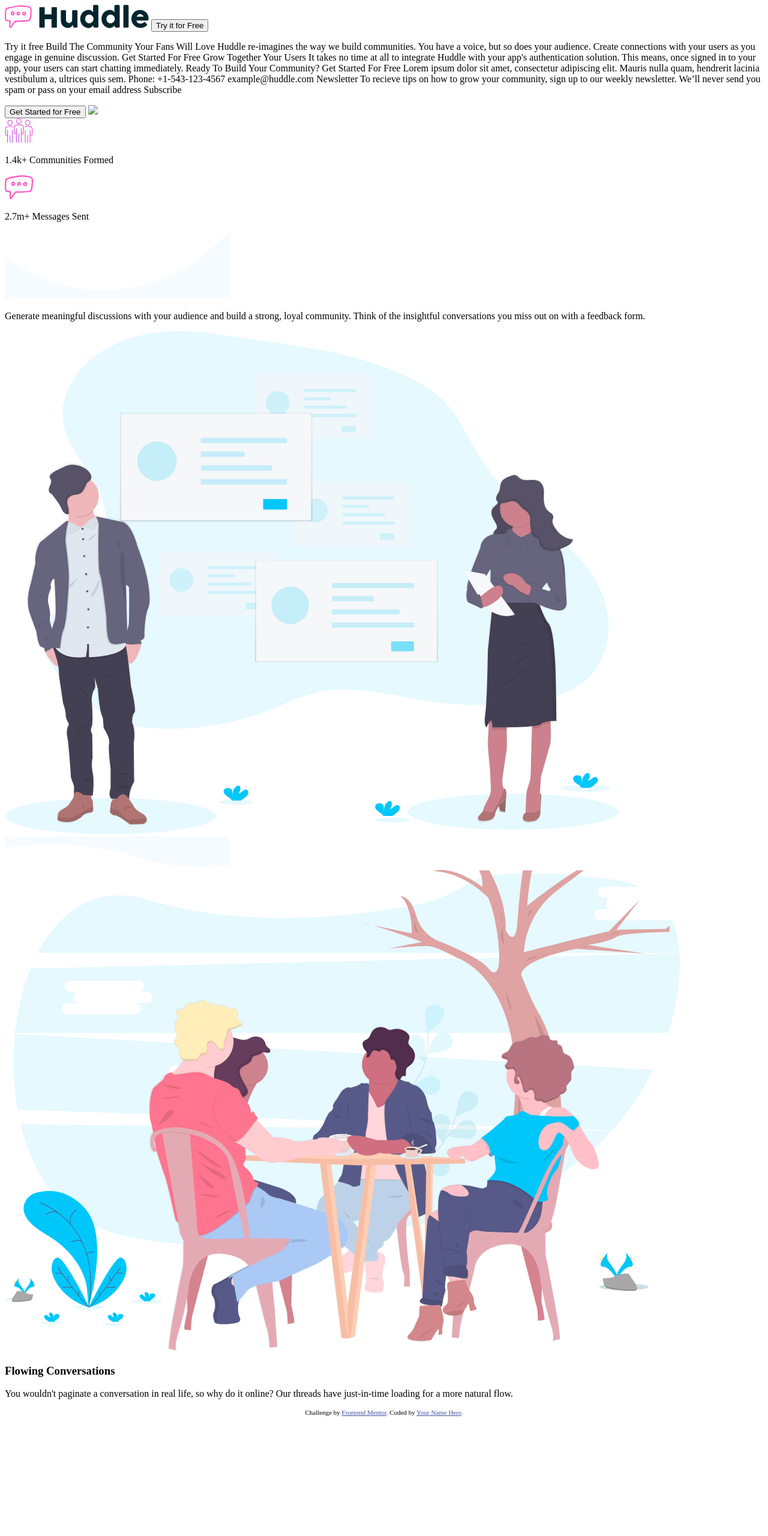
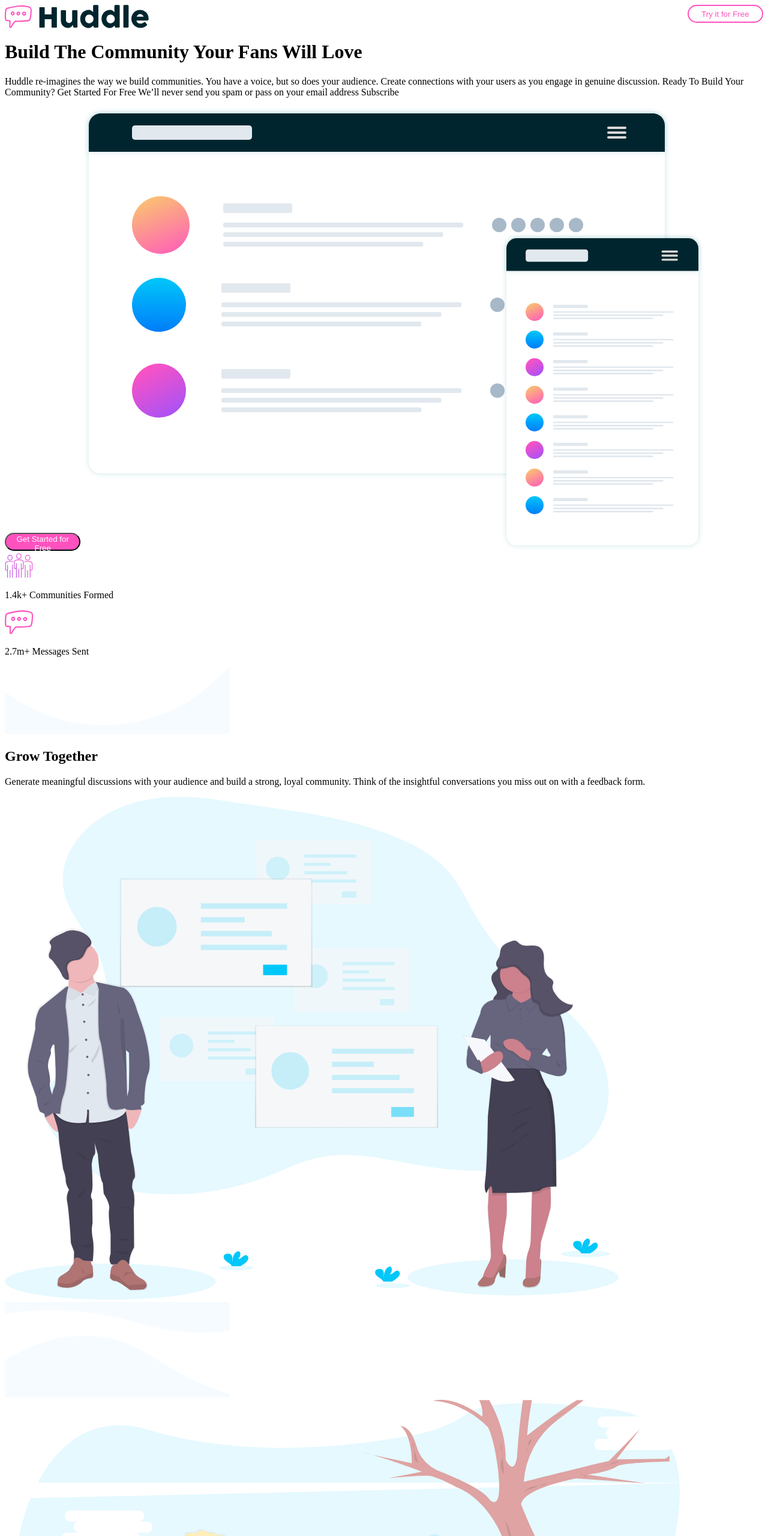
Before and after one commit to Calvinoea/huddle-landing-page, a plain HTML site: page index.html in a window 1280 px wide. Shown: the top 2560 px of the page at 60% size. Before the commit the page ends 2371 px from the top, so only its background shows below. Drawn offline with Linux system fonts and the light colour scheme.

Commit message:
Added styling

```diff
--- a/index.html
+++ b/index.html
@@ -3,6 +3,7 @@
 
 <head>
     <meta charset="UTF-8">
+    <script src="https://kit.fontawesome.com/dcc95333f3.js" crossorigin="anonymous"></script>
     <meta name="viewport" content="width=device-width, initial-scale=1.0">
     <!-- displays site properly based on user's device -->
     <link href="style.css" type="text/css" rel="stylesheet">
@@ -37,17 +38,17 @@
 
     <main>
 
+        <h1>Build The Community Your Fans Will Love</h1>
+
         <p>
-            Try it free Build The Community Your Fans Will Love Huddle re-imagines the way we build communities. You have a voice, but so does your audience. Create connections with your users as you engage in genuine discussion. Get Started For Free Grow Together
-            Your Users It takes no time at all to integrate Huddle with your app's authentication solution. This means, once signed in to your app, your users can start chatting immediately. Ready To Build Your Community? Get Started For Free Lorem ipsum
-            dolor sit amet, consectetur adipiscing elit. Mauris nulla quam, hendrerit lacinia vestibulum a, ultrices quis sem. Phone: +1-543-123-4567 example@huddle.com Newsletter To recieve tips on how to grow your community, sign up to our weekly newsletter.
-            We’ll never send you spam or pass on your email address Subscribe
+            Huddle re-imagines the way we build communities. You have a voice, but so does your audience. Create connections with your users as you engage in genuine discussion. Ready To Build Your Community? Get Started For Free We’ll never send you spam or pass
+            on your email address Subscribe
         </p>
 
         <button>Get Started for Free</button>
 
 
-        <img src="screen-mockups.svg">
+        <img src="images/screen-mockups.svg">
 
         <div class="">
 
@@ -66,30 +67,70 @@
 
         <div>
             <img src="images/bg-section-top-mobile-1.svg">
+            <h2>Grow Together</h2>
             <p>Generate meaningful discussions with your audience and build a strong, loyal community. Think of the insightful conversations you miss out on with a feedback form.</p>
             <img src="images/illustration-grow-together.svg">
             <img src="images/bg-section-bottom-mobile-1.svg">
         </div>
 
-
-        <img src="images/illustration-flowing-conversation.svg">
+        <div>
+            <img src="images/bg-section-top-mobile-2.svg">
+            <img src="images/illustration-flowing-conversation.svg">
+            <img src="images/bg-section-bottom-mobile-2.svg">
+        </div>
 
 
         <div>
-            <h3>Flowing Conversations</h3>
+            <h2>Flowing Conversations</h2>
             <P>You wouldn't paginate a conversation in real life, so why do it online? Our threads have just-in-time loading for a more natural flow.</P>
         </div>
 
+        <h3>Flowing Conversations</h3>
+        <p>It takes no time at all to integrate Huddle with your app's authentication solution. This means, once signed in to your app, your users can start chatting immediately.</p>
+
+
+        <div>
+            <h3>Ready to Build Your Community</h3>
+            <button>Get Started For Free</button>
+        </div>
 
     </main>
 
 
     <footer>
+        <img src="images/bg-footer-top-mobile.svg">
 
 
-        <p class="attribution">
-            Challenge by <a href="https://www.frontendmentor.io?ref=challenge" target="_blank">Frontend Mentor</a>. Coded by <a href="#">Your Name Here</a>.
-        </p>
+
+
+
+        <h3>Newsletter</h3>
+        <p>Newsletter To recieve tips on how to grow your community, sign up to our weekly newsletter.</p>
+        <input></input>
+        <button>Subscribe</button>
+
+        <span><i class="fas fa-phone-volume"></i>
+                <p>Phone: +1-543-123-4567
+                </p>
+              </span>
+        <span><i class="fas fa-envelope-square"></i>
+                <p>example@huddle.com</p>
+              </span>
+
+        <ul>
+            <li><i class="fab fa-facebook-f"></i></li>
+            <li><i class="fab fa-instagram-square"></i></li>
+            <li><i class="fab fa-twitter-square"></i></li>
+        </ul>
+
+
+
+        <img src="images/logo_footer.svg">
+
+
+
+
+
     </footer>
 </body>
 
--- a/style.css
+++ b/style.css
@@ -1,3 +1,34 @@
+footer {
+    background: #00252E;
+    color: #ffff;
+}
+
+nav {
+    display: flex;
+    justify-content: space-between;
+}
+
+nav button {
+    background: #ffffff;
+    color: hsl(322, 100%, 66%);
+    border: 2px solid hsl(322, 100%, 66%);
+    border-radius: 20px;
+    height: 30px;
+    width: 10%;
+}
+
+button {
+    background: hsl(322, 100%, 66%);
+    color: #fff;
+    border-radius: 20px;
+    height: 30px;
+    width: 10%;
+}
+
+button:hover {
+    cursor: pointer;
+}
+
 @media screen and (min-width: 320px) and (max-width: 480px) {}
 
 @media screen and (min-width: 481px) and (max-width: 768px) {}
```
Also changed, not shown: images/circuit_board.svg (added), images/logo_footer.svg (added).
